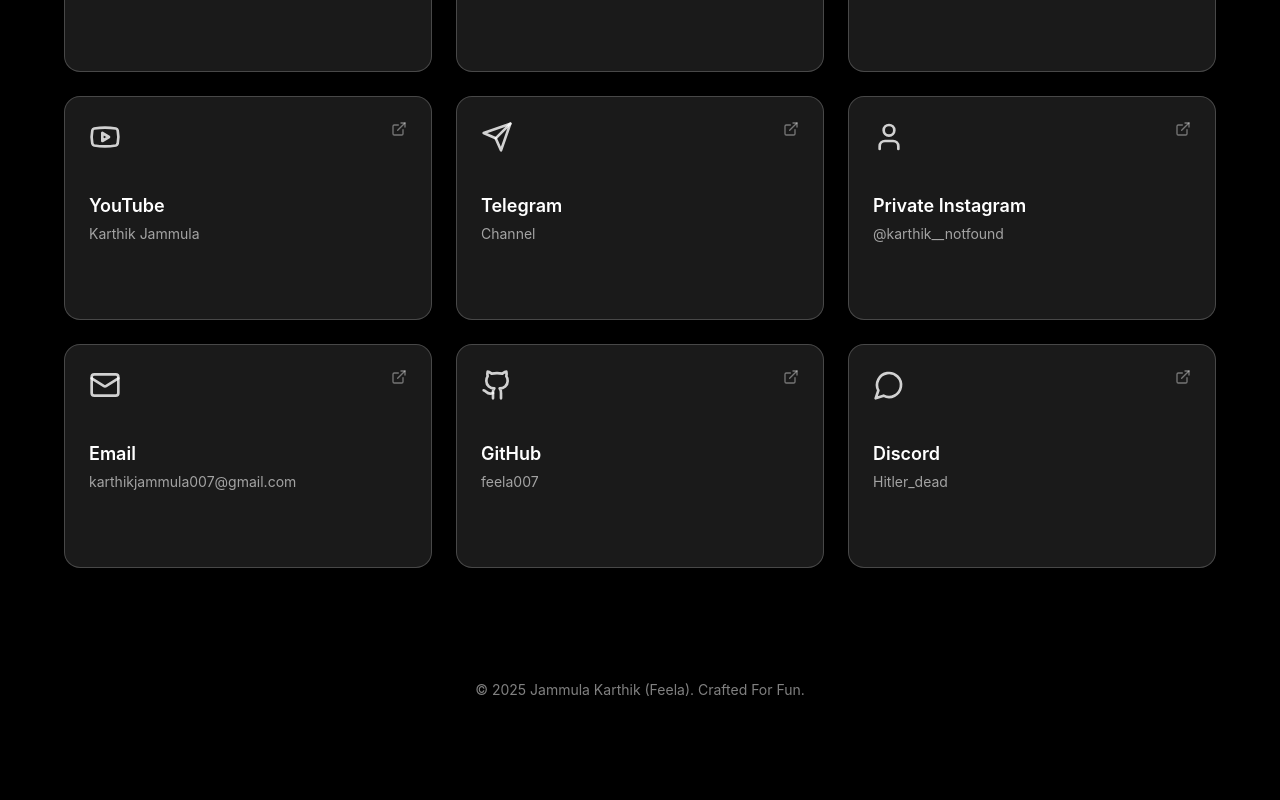
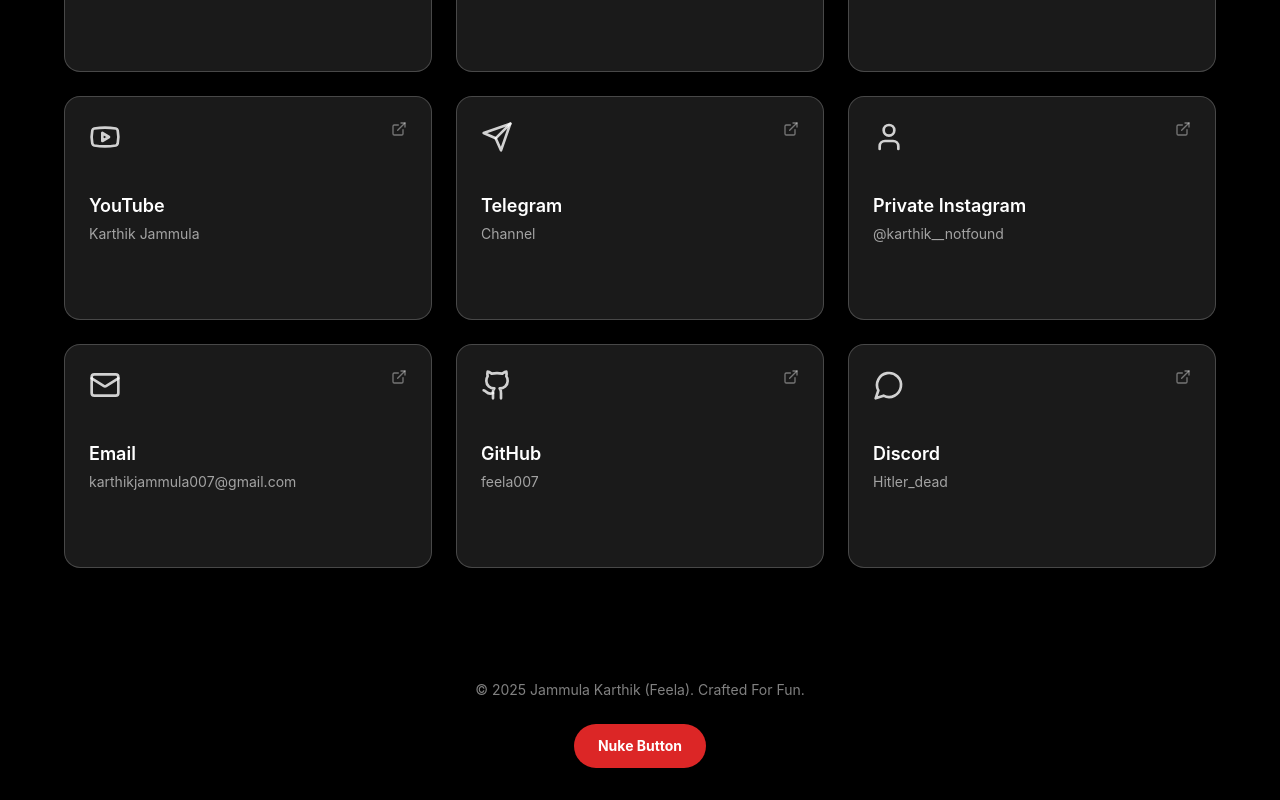
Before and after one commit to FEELA007/-PortfolioWebsite, a React (Vite) app: page / in a window 1280 px wide. Shown: the part 1188-1988 px from the top of the page. Before the commit the page ends 1920 px from the top, so only its background shows below. Built offline with nearby package versions, Linux system fonts and the light colour scheme.

Commit message:
Update App.tsx

```diff
--- a/src/App.tsx
+++ b/src/App.tsx
@@ -1,24 +1,47 @@
-import React from 'react';
-import { motion } from 'framer-motion';
+import React, { useState } from 'react';
+import { motion, AnimatePresence } from 'framer-motion';
 import Background from './components/Background';
 import Hero from './components/Hero';
 import SocialGrid from './components/SocialGrid';
 
 function App() {
+  const [nuked, setNuked] = useState(false);
+  const [countdown, setCountdown] = useState(5);
+  const [showPopup, setShowPopup] = useState(false);
+
+  const triggerNuke = () => {
+    setNuked(true);
+    setShowPopup(true);
+    let timer = 5;
+    setCountdown(timer);
+
+    const interval = setInterval(() => {
+      timer--;
+      setCountdown(timer);
+      if (timer === 0) {
+        clearInterval(interval);
+        setTimeout(() => {
+          setNuked(false);
+          setShowPopup(false);
+        }, 1000);
+      }
+    }, 1000);
+  };
+
   return (
-    <div className="min-h-screen bg-black text-white overflow-x-hidden">
+    <div className={`min-h-screen text-white overflow-x-hidden transition-all duration-700 ${nuked ? 'bg-red-900 shake' : 'bg-black'}`}>
       <Background />
 
       <motion.main
         initial={{ opacity: 0 }}
         animate={{ opacity: 1 }}
         transition={{ duration: 1 }}
+        className={`${nuked ? 'blur-sm opacity-60' : ''}`}
       >
         <Hero />
         <SocialGrid />
       </motion.main>
 
-      {/* Footer */}
       <motion.footer
         className="py-8 text-center text-white/50 text-sm"
         initial={{ opacity: 0 }}
@@ -26,7 +49,40 @@
         transition={{ duration: 0.8, delay: 1 }}
       >
         <p>© 2025 Jammula Karthik (Feela). Crafted For Fun.</p>
+
+        {/* Nuke Button */}
+        <button
+          onClick={triggerNuke}
+          className="mt-6 px-6 py-3 bg-red-600 text-white font-bold rounded-full hover:bg-red-800 transition duration-300"
+        >
+          Nuke Button
+        </button>
       </motion.footer>
+
+      {/* Popup & Countdown */}
+      <AnimatePresence>
+        {showPopup && (
+          <motion.div
+            className="fixed inset-0 bg-black bg-opacity-90 flex flex-col justify-center items-center z-50 text-center"
+            initial={{ opacity: 0 }}
+            animate={{ opacity: 1 }}
+            exit={{ opacity: 0 }}
+          >
+            <motion.h1
+              className="text-4xl font-extrabold text-red-600 mb-6 animate-pulse"
+              initial={{ scale: 0 }}
+              animate={{ scale: 1 }}
+              transition={{ duration: 0.5 }}
+            >
+              Sorry... it was a nuke button 💣
+            </motion.h1>
+
+            <motion.div className="text-6xl font-black text-red-500 horror-font">
+              {countdown > 0 ? countdown : '💥'}
+            </motion.div>
+          </motion.div>
+        )}
+      </AnimatePresence>
     </div>
   );
 }
```
